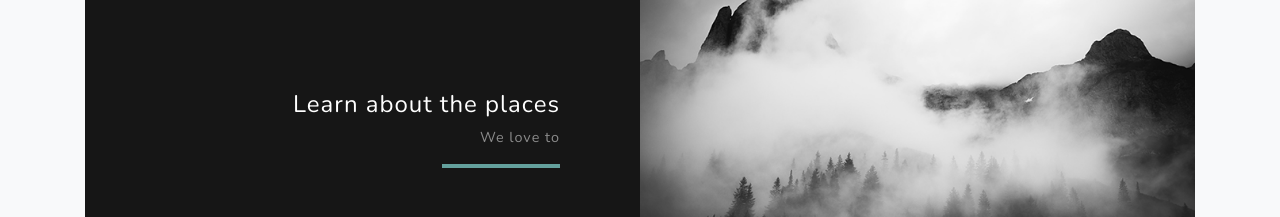
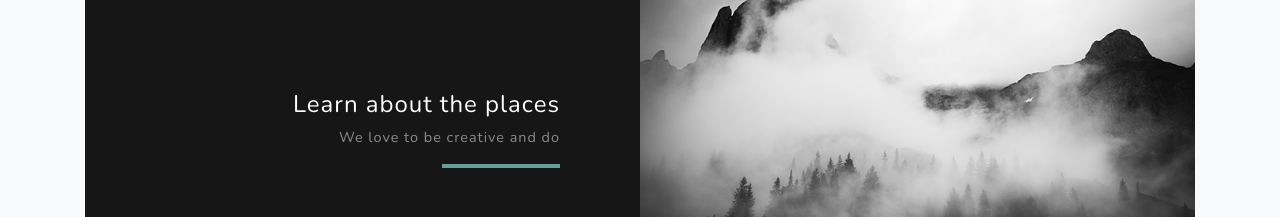
Before and after one commit to stackbit-projects/magenta-lettuce-82055, a Gatsby site: page / in a window 1280 px wide. Shown: the part 2600-2817 px from the top of the page. Built offline with nearby package versions, Linux system fonts and the light colour scheme; Gatsby itself is replaced by a stand-in of ours.

Commit message:
index.js: updated Paragraph in div

```diff
--- a/src/pages/index.js
+++ b/src/pages/index.js
@@ -97,7 +97,7 @@ const IndexPage = () => (
                 <div className="project-text w-100 my-auto text-center text-lg-right">
                   <h4 className="text-white">Learn about the places</h4>
                   <p className="mb-0 text-white-50">
-                    We love to
+                    We love to be creative and do
                   </p>
                   <hr className="d-none d-lg-block mb-0 mr-0" />
                 </div>
```
